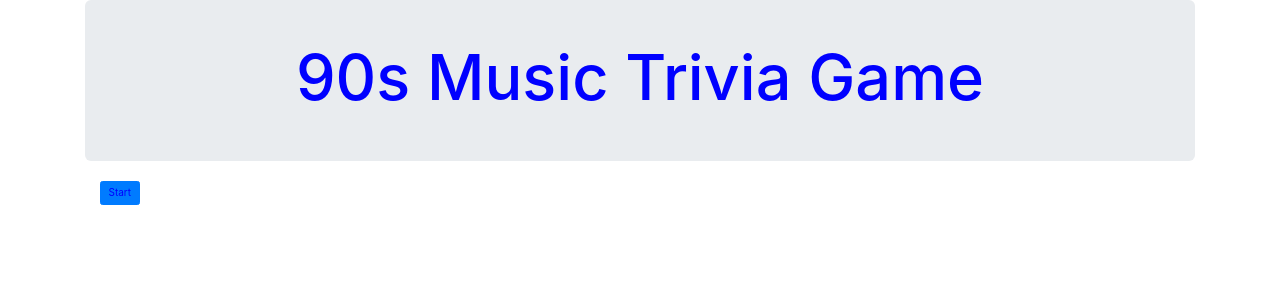
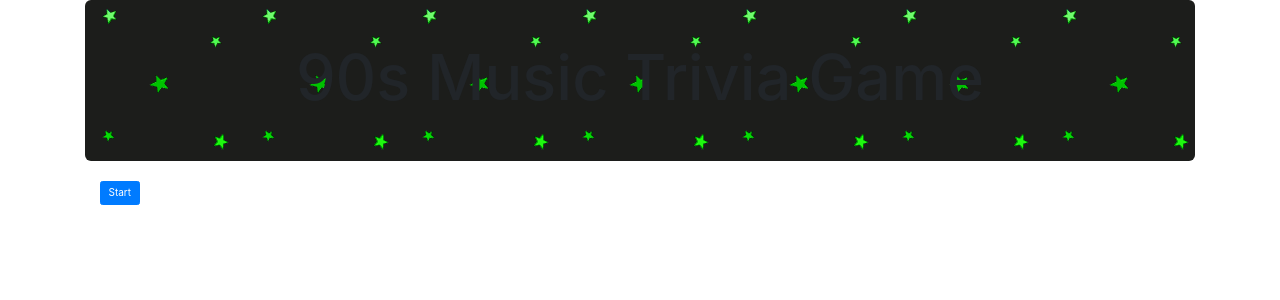
Before and after one commit to FLao/TriviaGame, a PHP site: page / in a window 1280 px wide. Shown: the top 300 px of the page. Run offline with PHP 8.4, Linux system fonts and the light colour scheme; some libraries are stand-ins or nearby versions.

Commit message:
polishing up

```diff
--- a/assets/css/style.css
+++ b/assets/css/style.css
@@ -1,15 +1,24 @@
 h1, .start, button, .jumbotron {
 	text-align: center;
-	color: blue;
 }
 
 #time-holder,
 #question-holder,
-#answer-holder,
-#choiceOne-holder,
-#choiceTwo-holder,
-#choiceThree-holder,
-#choiceFour-holder,
+#answer-holder {
+	text-align: center;
+}
+
+#choice-holder-1,
+#choice-holder-2,
+#choice-holder-3,
+#choice-holder-4,
 #result-holder {
 	text-align: center;
+	background-color: black;
 }
+
+
+.jumbotron {
+	background-image: url("../images/stars.gif");
+
+}
--- a/index.html
+++ b/index.html
@@ -13,6 +13,7 @@
     <div class="jumbotron">
         <h1>90s Music Trivia Game</h1>
     </div>
+    <div id="stars">
         <row>
             <div class="col-md-12">
                 <button type="button" class="btn btn-primary start">Start</button>
@@ -57,6 +58,7 @@
                 <h2><div id="result-holder"></div></h2>
             </div>
         </row>
+        </div>
 </div>
 
 <script type="text/javascript">
@@ -65,6 +67,9 @@ $(document).ready(function(){
     var time = 31;
     var isSelected = false;
     var ticker;
+    var correct = 0;
+    var incorrect = 0;
+    var unanswered = 0;
     /*
     var listOfQuestions = {
         question:[1, 7, 12, 16],
@@ -109,29 +114,30 @@ $(document).ready(function(){
         $("#choice-holder-2").html(secondChoice[count]);
         $("#choice-holder-3").html(thirdChoice[count]);
         $("#choice-holder-4").html(fourthChoice[count]);
+
         $("#choice-holder-1").hover(function() {
             $(this).css("background-color", "gray");
         },
         function(){
-            $(this).css("background-color", "white");
+            $(this).css("background-color", "black");
         });
         $("#choice-holder-2").hover(function() {
             $(this).css("background-color", "gray");
         },
         function(){
-            $(this).css("background-color", "white");
+            $(this).css("background-color", "black");
         });
         $("#choice-holder-3").hover(function() {
             $(this).css("background-color", "gray");
         },
         function(){
-            $(this).css("background-color", "white");
+            $(this).css("background-color", "black");
         });
         $("#choice-holder-4").hover(function() {
             $(this).css("background-color", "gray");
         },
         function(){
-            $(this).css("background-color", "white");
+            $(this).css("background-color", "black");
         });
         // checkAnswer(); //DONT CALL CHECKANSWER HERE
     }
@@ -150,6 +156,7 @@ $(document).ready(function(){
             // set isSelected to false in desplay question then you can stop double intervals
             isSelected = true;
             console.log("Right! The answer was " + answer[count]);
+            correct++;
             count++;
         }
         else {
@@ -157,10 +164,27 @@ $(document).ready(function(){
             // stopQuestion();
             isSelected = true;
             console.log("Wrong! Your answer was " + $(this).text() );
+            incorrect++;
             count++;
         //    startQuestion();
         }
+
+        checkGameEnd();
     }
+
+    function checkGameEnd() {
+        if(count === 5) {
+            console.log("Game over!" + correct + incorrect + unanswered);
+            count = 0;
+            $(".start").show();
+            $(".start").on("click", function() {
+                $(".start").hide();
+                startTime();
+                displayQuestion();
+            });
+        }
+    }
+
 
     /*
     function nextQuestion() {
@@ -198,7 +222,9 @@ $(document).ready(function(){
             if(time <= 0) {
                 stopTime();
                 console.log("Time over! The answer was " + answer[count]);
+                unanswered++;
                 count++;
+                checkGameEnd();
             }
     }
 
```
Also changed, not shown: assets/images/music.jpg (deleted).
